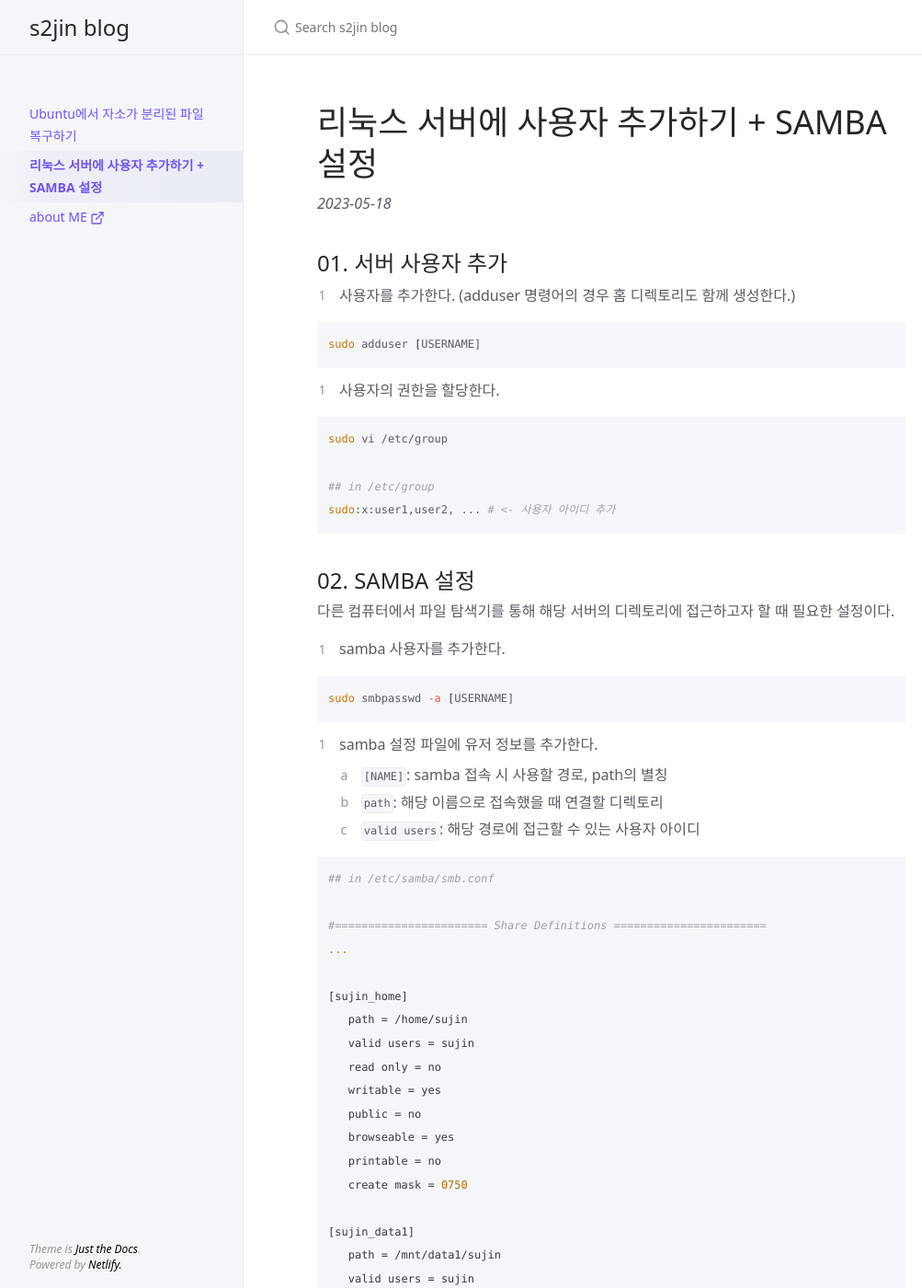
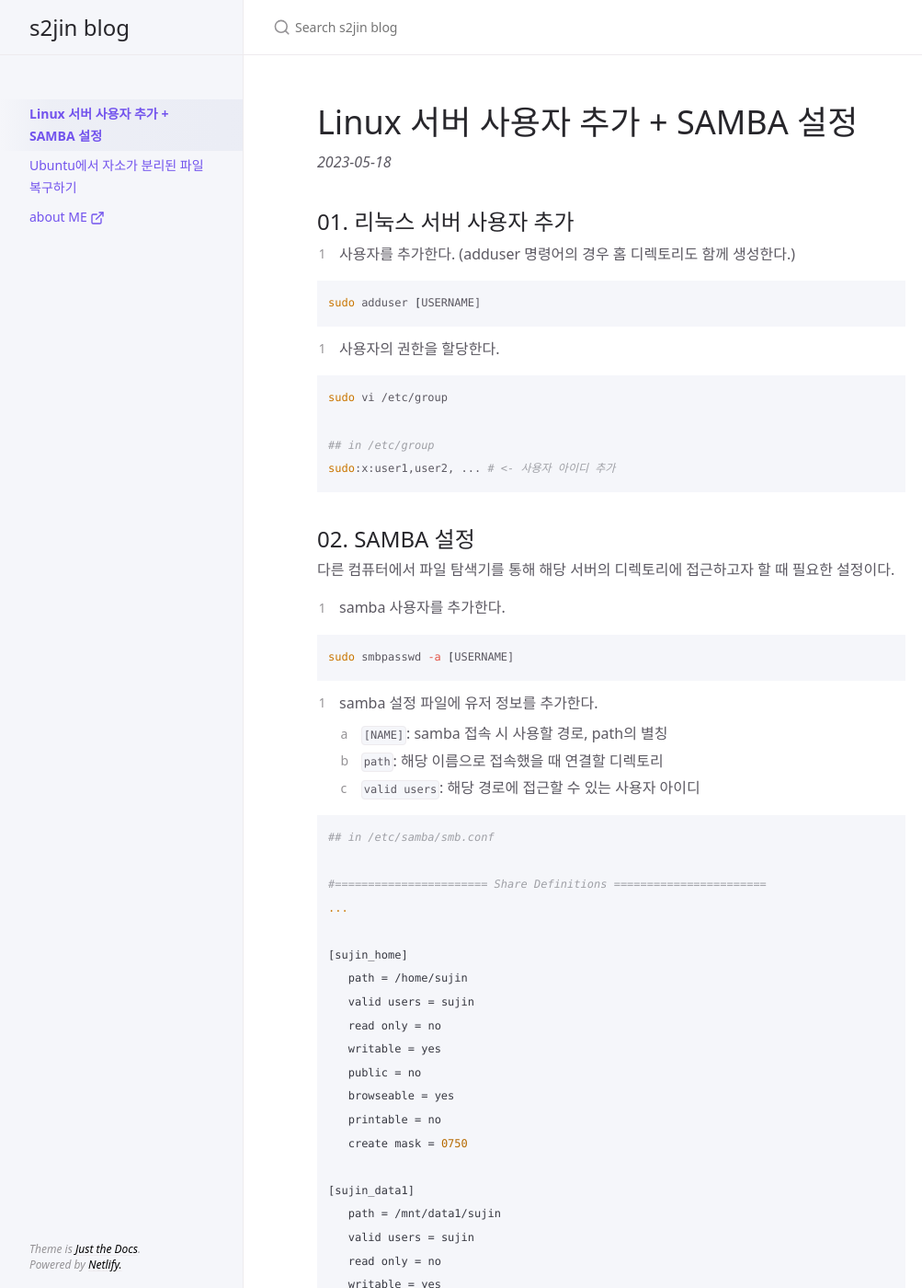
Before and after one commit to s2jin/blog, a Jekyll site: the page built from docs/add-user-linux-server-and-setting-samba.md, in a window 1280 px wide and 1400 px high. Shown: the whole window at 92% size, without its empty margins (107-1110 px from the left). Built offline with Jekyll 4.4.1, drawn with Linux system fonts in a browser that asks for light colours; cached includes are drawn as plain includes.

Commit message:
제목 수정

```diff
--- a/docs/add-user-linux-server-and-setting-samba.md
+++ b/docs/add-user-linux-server-and-setting-samba.md
@@ -1,12 +1,12 @@
 ---
 layout: default
-title: 리눅스 서버에 사용자 추가하기 + SAMBA 설정
+title: Linux 서버 사용자 추가 + SAMBA 설정
 published_date: 2023-05-18
 last_modified_date: 2023-05-18
 ---
 
 
-## 01. 서버 사용자 추가
+## 01. 리눅스 서버 사용자 추가
 
 1. 사용자를 추가한다. (adduser 명령어의 경우 홈 디렉토리도 함께 생성한다.)
 
```
